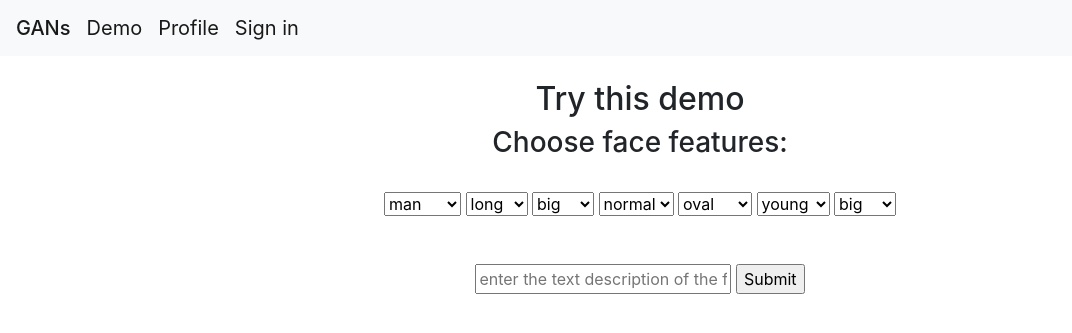
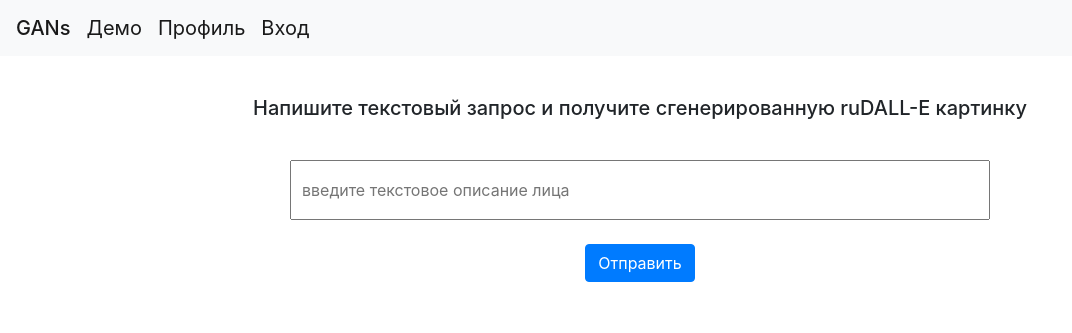
Before and after one commit to DarkPrinceWarrior/Bachelor_GANs, a Flask app: page /demo in a window 1280 px wide. Shown: the top 333 px of the page, without its empty margins (0-1072 px from the left). Run offline with Flask 2, Linux system fonts and the light colour scheme; data that the repository does not hold is empty; some libraries are stand-ins or nearby versions.

Commit message:
russian translated

```diff
--- a/app/controllers.py
+++ b/app/controllers.py
@@ -36,7 +36,7 @@ class LoginForm(FlaskForm):
         InputRequired(), Length(min=4, max=20)], render_kw={"class": "form-control", "placeholder": "Login"})
 
     password = PasswordField(validators=[
-        InputRequired(), Length(min=8, max=20)], render_kw={"class": "form-control","placeholder": "Password"})
+        InputRequired(), Length(min=8, max=20)], render_kw={"class": "form-control", "placeholder": "Password"})
 
     remember = BooleanField("remember me")
 
@@ -58,13 +58,13 @@ def login():
 
 class RegisterForm(FlaskForm):
     login = StringField(validators=[
-        InputRequired(), Length(min=4, max=20)], render_kw={"class": "form-control","placeholder": "Login"})
+        InputRequired(), Length(min=4, max=20)], render_kw={"class": "form-control", "placeholder": "Login"})
 
     email = StringField(validators=[
-        InputRequired(), Length(min=4, max=20)], render_kw={"class": "form-control","placeholder": "Email"})
+        InputRequired(), Length(min=4, max=20)], render_kw={"class": "form-control", "placeholder": "Email"})
 
     password = PasswordField(validators=[
-        InputRequired(), Length(min=8, max=20)], render_kw={"class": "form-control","placeholder": "Password"})
+        InputRequired(), Length(min=8, max=20)], render_kw={"class": "form-control", "placeholder": "Password"})
 
     submit = SubmitField('Register')
 
@@ -111,7 +111,7 @@ class DemoForm(FlaskForm):
 
     textInput = StringField(validators=[
         InputRequired()],
-        render_kw={"placeholder": "enter the text description of the face"})
+        render_kw={"min-width":"300px", "max-width":"500px", "placeholder": "введите текстовое описание лица"})
 
     submit = SubmitField('Demo')
 
--- /dev/null
+++ b/app/static/styles/input.css
@@ -0,0 +1,14 @@
+/*body {*/
+/*    display: flex;*/
+/*    align-items: center;*/
+/*    justify-content: center;*/
+/*    width: 100vw;*/
+/*    height: 100vh;*/
+/*}*/
+input {
+    padding: 10px;
+    align-self: center;
+    min-width: 700px;
+    min-height: 60px;
+
+}
--- a/app/templates/base.html
+++ b/app/templates/base.html
@@ -8,7 +8,9 @@
           integrity="sha384-ggOyR0iXCbMQv3Xipma34MD+dH/1fQ784/j6cY/iJTQUOhcWr7x9JvoRxT2MZw1T" crossorigin="anonymous">
     <meta name="theme-color" content="#712cf9">
 
-{#    <link rel="stylesheet" href="{{ url_for('static', filename= 'css/style.css') }}">#}
+     {% block css_link %}
+     {% endblock %}
+
     <style>
       .bd-placeholder-img {
         font-size: 1.125rem;
@@ -61,8 +63,6 @@
         -webkit-overflow-scrolling: touch;
       }
     </style>
-
-    <link href="{{url_for("static", filename="signin.css")}}" rel="stylesheet">
     <title>{% block title %} {% endblock %}</title>
   </head>
   <body class="text-center">
@@ -74,13 +74,13 @@
         <div class="collapse navbar-collapse" id="navbarNav">
             <ul class="navbar-nav">
              <li class="nav-item active">
-               <a class="navbar-brand" href="{{ url_for('demo')}}">Demo</a>
+               <a class="navbar-brand" href="{{ url_for('demo')}}">Демо</a>
              </li>
                   <li class="nav-item active">
-                 <a class="navbar-brand" href="{{ url_for('profile') }}">Profile</a>
+                 <a class="navbar-brand" href="{{ url_for('profile') }}">Профиль</a>
                 </li>
                  <li class="nav-item active ">
-                  <a class="navbar-brand" href="{{ url_for('login') }}">Sign in</a>
+                  <a class="navbar-brand" href="{{ url_for('login') }}">Вход</a>
                 </li>
             </ul>
         </div>
--- a/app/templates/demo.html
+++ b/app/templates/demo.html
@@ -2,32 +2,42 @@
 
 
 {% extends "base.html" %}
+
+ {% block css_link %}
+{#     <link type="text/css" href="../static/styles/signin.css" rel="stylesheet">#}
+     <link type="text/css" href="../static/styles/input.css" rel="stylesheet">
+ {% endblock %}
+
 {% block title %} Home page {% endblock %}
 
 
 {% block content %}
 
-    <br>
- <h2> Try this demo </h2>
 
-    <h3> Choose face features: </h3>
+
+{#    <h3> Choose face features: </h3>#}
     <br>
 
+    <p>
+    <h5>Напишите текстовый запрос и получите сгенерированную ruDALL-E картинку</h5>
+    </p>
+<br>
      <form method="POST">
     {{ form.csrf_token }}
-    {{ form.sex }}
-    {{ form.hair }}
-     {{ form.eyes }}
-     {{ form.smile }}
-     {{ form.face }}
-     {{ form.age }}
-     {{ form.nose }}
-      <br>  <br>  <br>
+{#    {{ form.sex }}#}
+{#    {{ form.hair }}#}
+{#     {{ form.eyes }}#}
+{#     {{ form.smile }}#}
+{#     {{ form.face }}#}
+{#     {{ form.age }}#}
+{#     {{ form.nose }}#}
+{#      <br>  <br>  <br>#}
 
          {{ form.hidden_tag() }}
         {{ form.textInput }}
-
-    <input type="submit">
+<br>
+         <br>
+  <button class="w-40 btn btn-primary" type="submit">Отправить</button>
     </form>
 
 {% endblock %}
--- a/app/templates/register.html
+++ b/app/templates/register.html
@@ -10,7 +10,7 @@
 
  <main class="form-signin w-25 m-auto">
       <form  class="form-signin" method="POST" action="/register">
-        <h1 class="h3 mb-3 fw-normal">Sign up</h1>
+        <h1 class="h3 mb-3 fw-normal">Регистрация</h1>
             {{ form.hidden_tag() }}
         <div class="form-floating">
              {{ form.login }}
@@ -24,12 +24,12 @@
             {{ form.password }}
         </div>
           <br>
-        <button class="w-100 btn btn-lg btn-primary" type="submit">sign up</button>
+        <button class="w-100 btn btn-lg btn-primary" type="submit">зарегистрироваться</button>
       </form>
     </main>
 
 
   <br>
-  <a href="{{ url_for('register') }}">Register for company</a>
+  <a href="{{ url_for('register') }}">Регистрация для юридических лиц</a>
 
 {% endblock %}
```
Also changed, not shown: app/static/styles/signin.css (added, +33 -0 lines), app/templates/index.html (+11 -1 lines), app/templates/login.html (+6 -5 lines), app/templates/styles/signin.css (deleted, +0 -33 lines).
